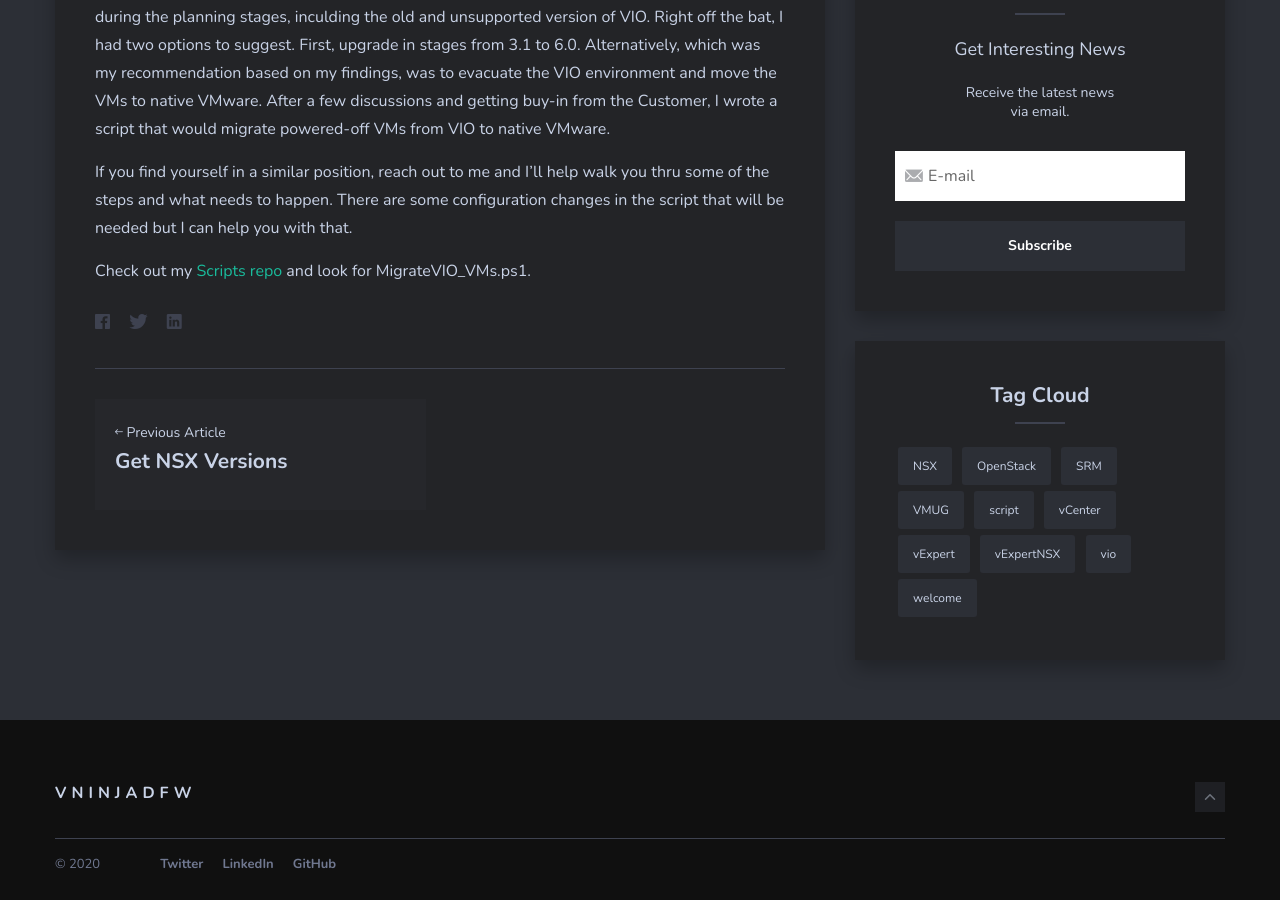
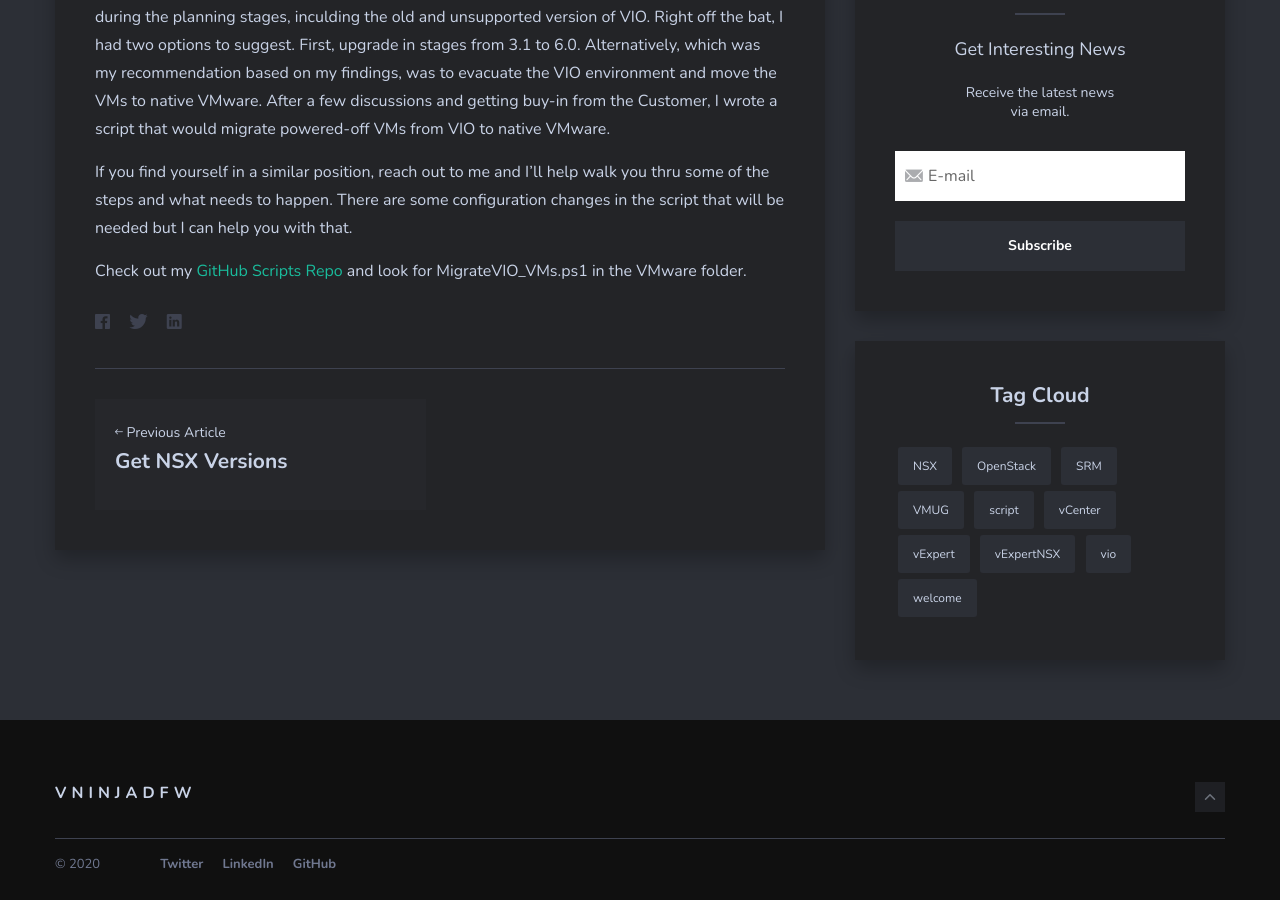
Before and after one commit to vNinjaDFW/vNinjaDFW.github.io, a Jekyll site: the page built from _posts/2020-03-09-vmwareintopenstack.md, in a window 1280 px wide and 900 px high, scrolled down 1047 px. Built offline with Jekyll 4.4.1, drawn with Linux system fonts in a browser that asks for light colours; nearby versions of some CDN libraries; comment, search, counter and statistics services are not loaded.

Commit message:
Add files via upload

```diff
--- a/_posts/2020-03-09-vmwareintopenstack.md
+++ b/_posts/2020-03-09-vmwareintopenstack.md
@@ -23,6 +23,6 @@ Because of the version of vCenter and ESXi (6.0) that was being used, I knew tha
 
 If you find yourself in a similar position, reach out to me and I'll help walk you thru some of the steps and what needs to happen. There are some configuration changes in the script that will be needed but I can help you with that.
 
-Check out my [Scripts repo][VMware-scripts] and look for MigrateVIO_VMs.ps1.
+Check out my [GitHub Scripts Repo][my-scripts] and look for MigrateVIO_VMs.ps1 in the VMware folder.
 
-[VMware-scripts]: https://github.com/vNinjaDFW/Scripts/VMware/
+[my-scripts]: https://github.com/vNinjaDFW/Scripts/
```
